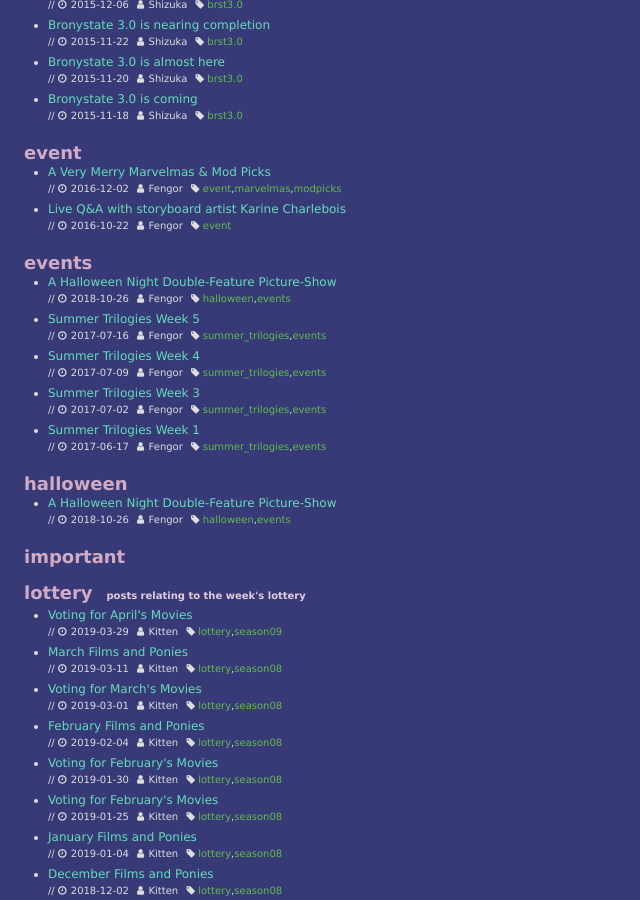
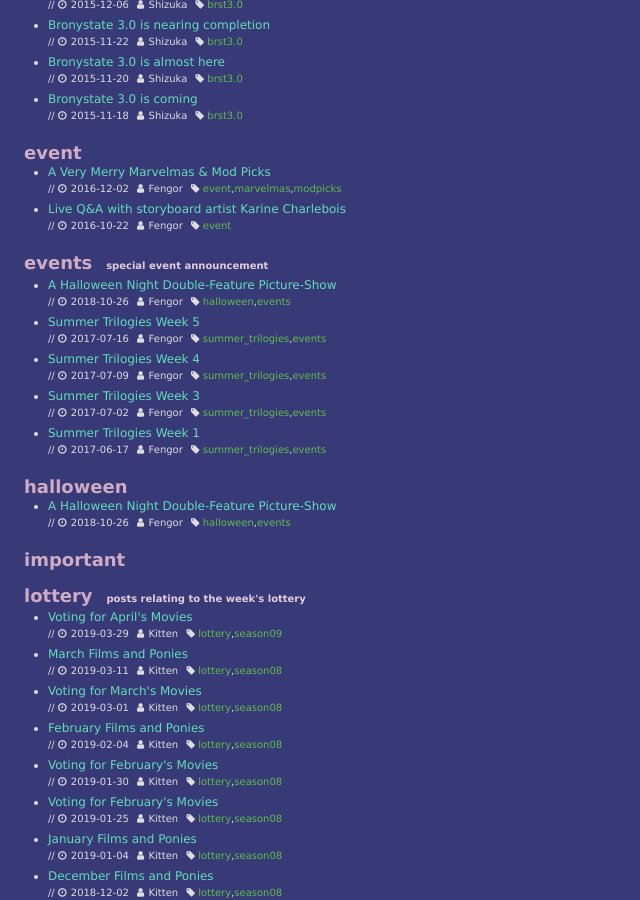
Before and after one commit to Bronystate/brstv3, a Jekyll site: the page built from news/tags.html, in a window 1280 px wide and 900 px high, scrolled down 1044 px. Shown: the whole window, without its empty margins (0-640 px from the left). Built offline with Jekyll 4.4.1, drawn with Linux system fonts in a browser that asks for light colours; nearby versions of some CDN libraries.

Commit message:
Update tags.yml

```diff
--- a/_data/tags.yml
+++ b/_data/tags.yml
@@ -14,3 +14,6 @@ lottery:
 
 news:
   desc: special announcements or news
+
+events:
+  desc: special event announcement
```
